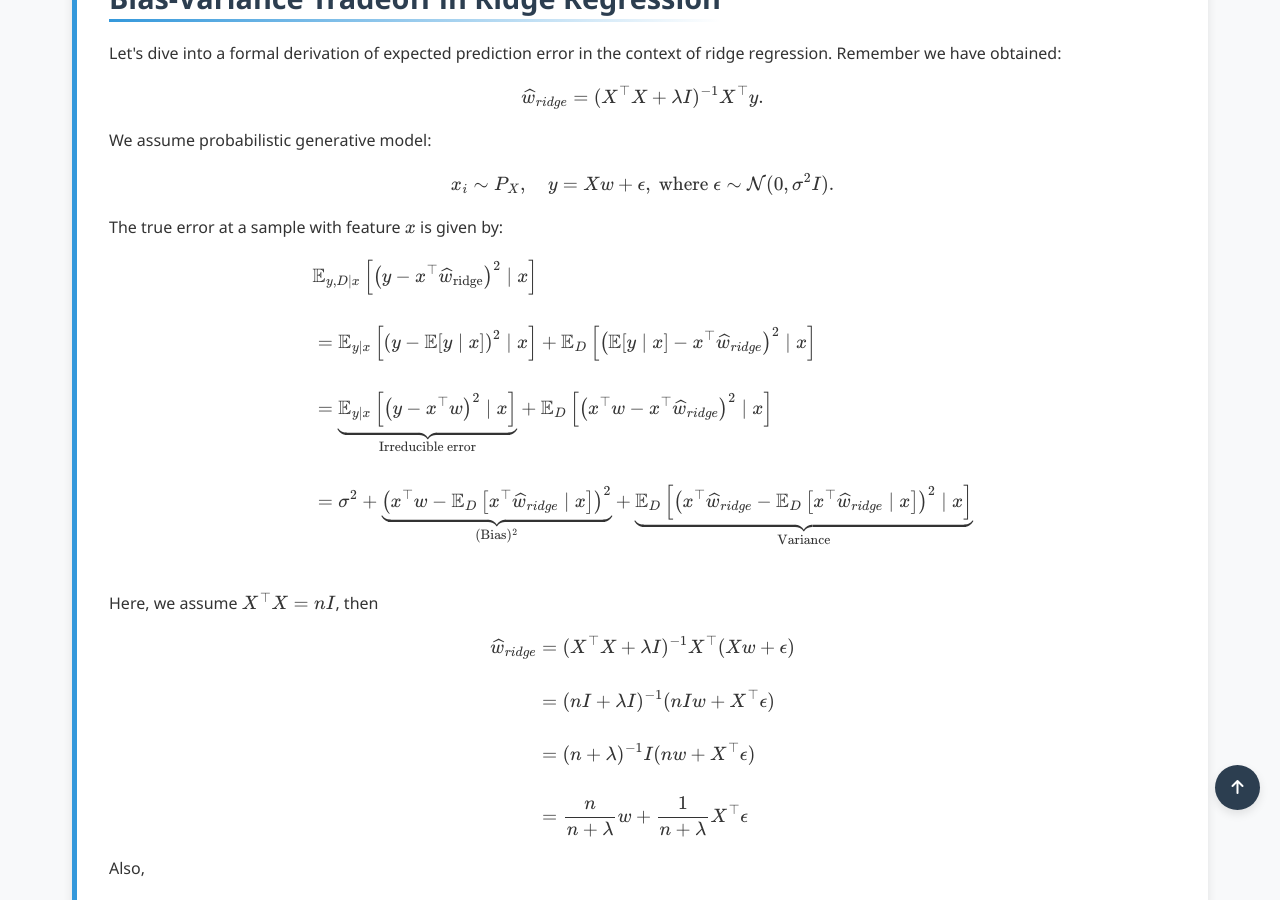
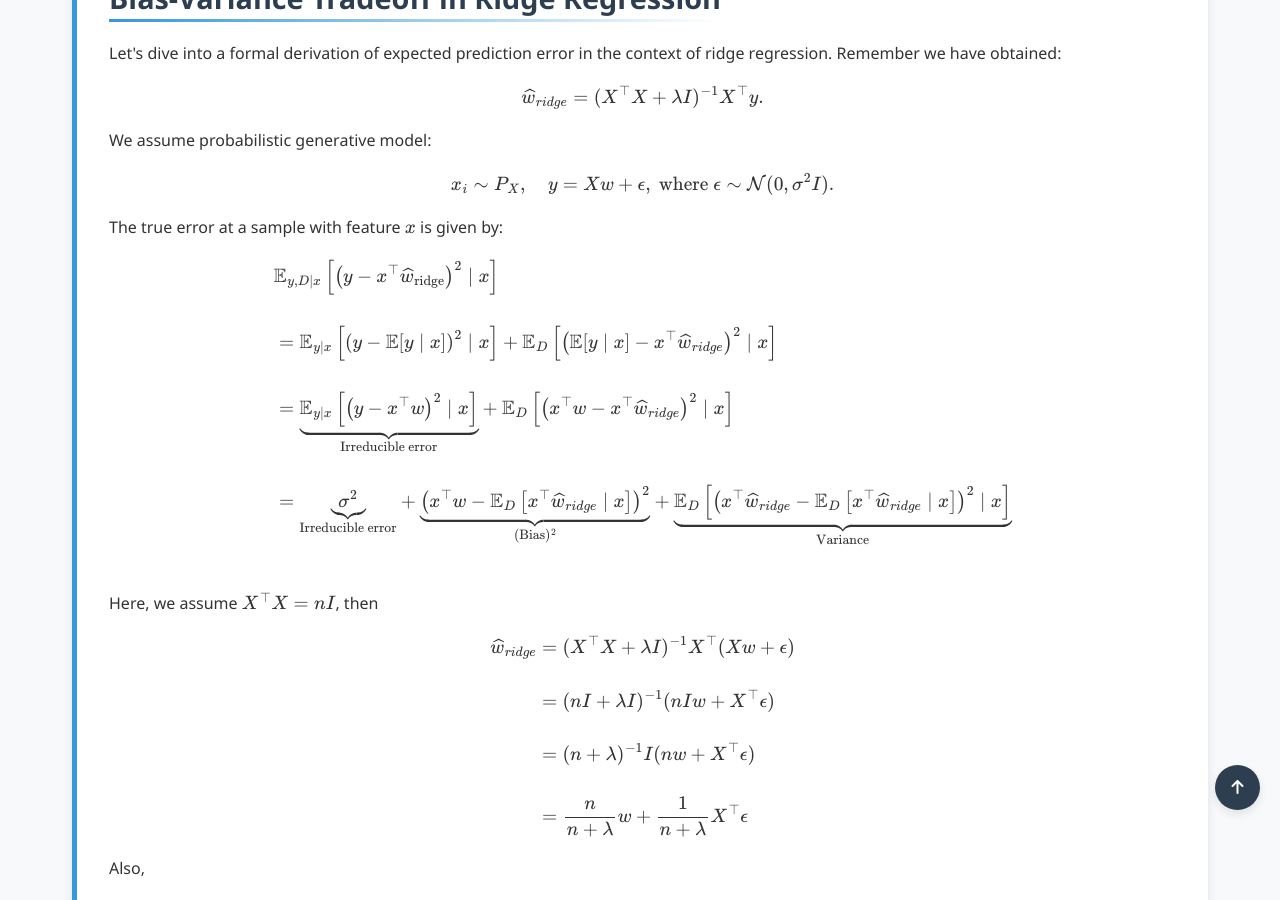
Before and after one commit to Yusukey01/yusukey01.github.io, a Jekyll site: the page built from Mathematics/Machine_learning/regression.html, in a window 1280 px wide and 900 px high, scrolled down 5886 px. Built offline with Jekyll 4.4.1, drawn with Linux system fonts in a browser that asks for light colours.

Commit message:
bias-variance tradeoff

```diff
--- a/Mathematics/Machine_learning/regression.html
+++ b/Mathematics/Machine_learning/regression.html
@@ -178,7 +178,7 @@ uses_python: false
                     &= \underbrace{ \mathbb{E}_{y \mid x} \left[ \left(y - x^\top w \right)^2 \mid x \right] }_{\text{Irreducible error}}
                         + \mathbb{E}_D \left[ \left(x^\top w - x^\top \widehat{w}_{ridge} \right)^2 \mid x \right] \\\\
 
-                    &= \sigma^2
+                    &= \underbrace{\sigma^2}_{\text{Irreducible error}}
                         + \underbrace{\left(x^\top w - \mathbb{E}_D \left[x^\top  \widehat{w}_{ridge} \mid x \right] \right)^2  }_{(\text{Bias})^2}
                         + \underbrace{ \mathbb{E}_D \left[ \left( x^\top \widehat{w}_{ridge} - \mathbb{E}_D \left[  x^\top \widehat{w}_{ridge} \mid x\right] \right)^2 \mid x \right] }_{\text{Variance}} \\\\
                       \end{align*}
```
